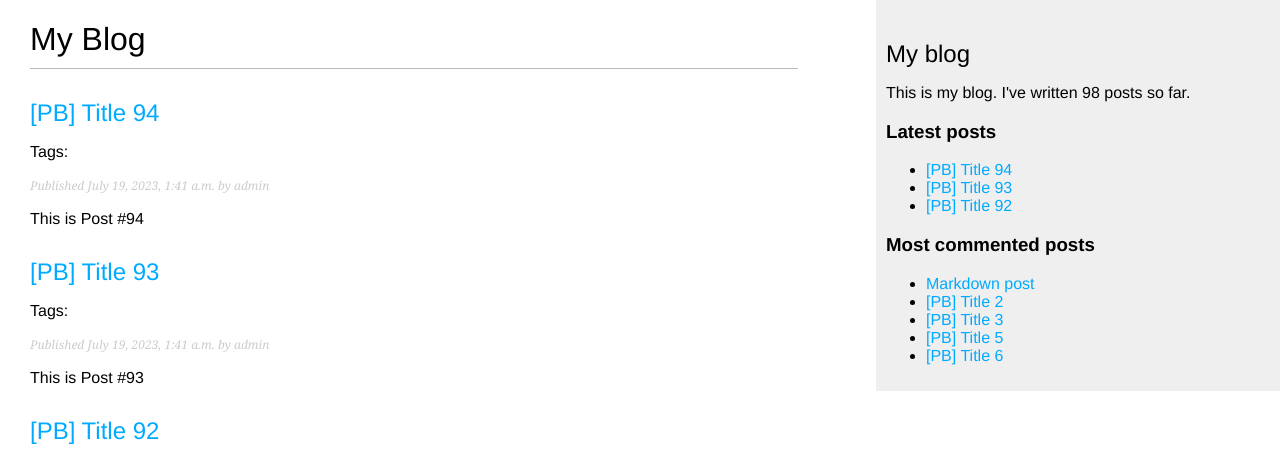
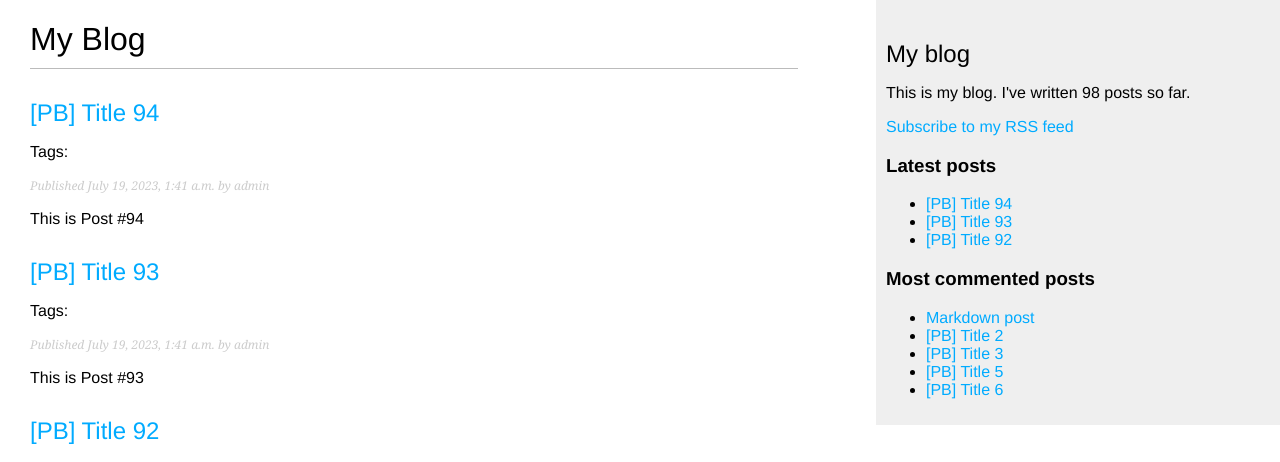
Before and after one commit to likelion-backend-6th/DjangoProject_YoungguKang, a Django app: page /blog/ in a window 1280 px wide. Shown: the top 462 px of the page. Run offline with Django 4.2, Linux system fonts and the light colour scheme; data comes from the database, SQL or seed files in the repository.

Commit message:
사이드바 RSS 링크 추가

```diff
--- a/blog/templates/blog/base.html
+++ b/blog/templates/blog/base.html
@@ -20,6 +20,10 @@
         <p>
             This is my blog.
             I've written {% total_posts %} posts so far.
+        <p>
+            <a href="{% url "blog:post_feed" %}">
+                Subscribe to my RSS feed
+            </a>
         </p>
         <h3>Latest posts</h3>
         {% show_latest_posts 3 %}
```
